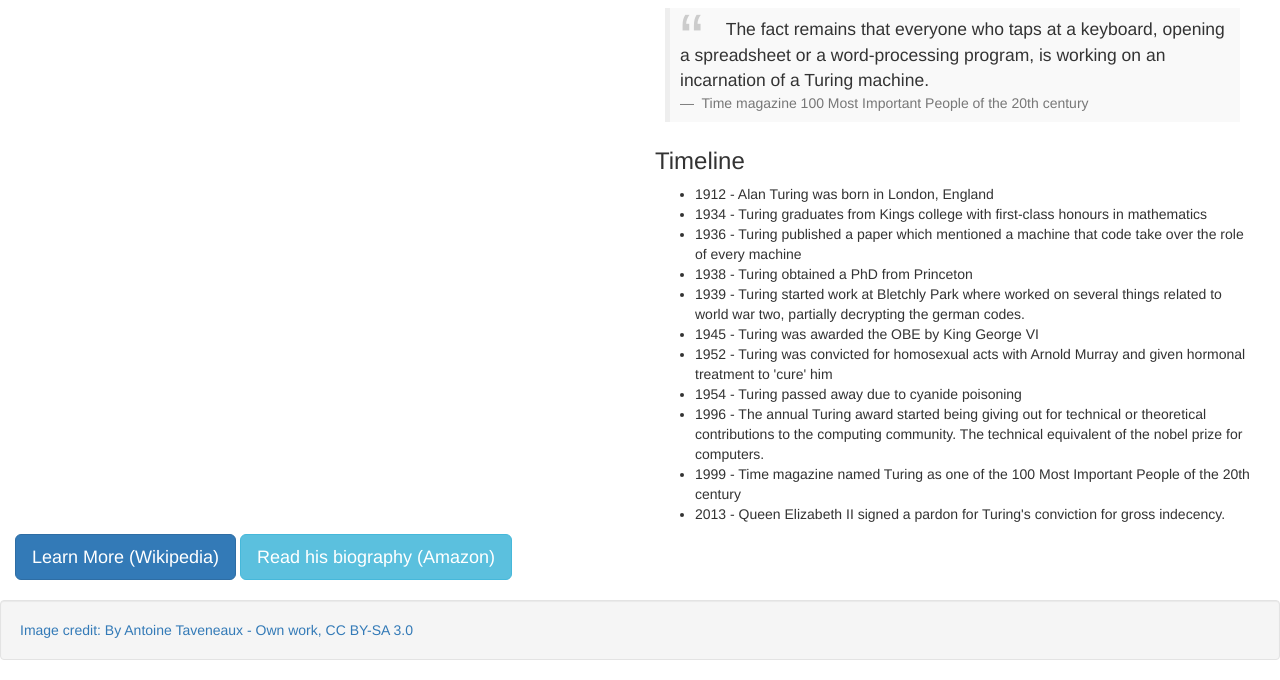
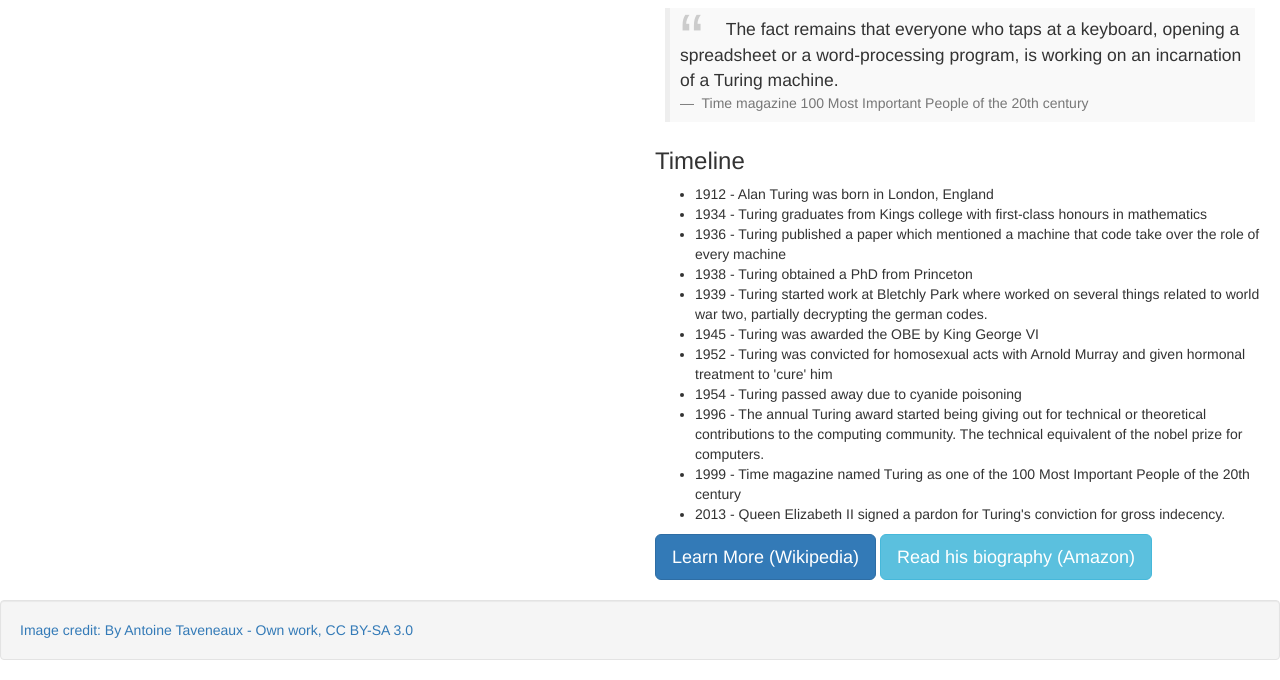
Before and after one commit to harsh183/tribute-alan-turing, a plain HTML site: page index.html in a window 1280 px wide. Shown: the part 382-1062 px from the top of the page. Drawn offline with nearby package versions, Linux system fonts and the light colour scheme.

Commit message:
Make a few structure improvements

```diff
--- a/index.html
+++ b/index.html
@@ -1,13 +1,20 @@
 <!doctype html>
+<head>
+    <meta charset="utf-8">
+    <meta http-equiv="X-UA-Compatible" content="IE=edge">
+    <meta name="viewport" content="width=device-width, initial-scale=1">
+
     <!-- Latest compiled and minified CSS -->
     <link rel="stylesheet" href="https://maxcdn.bootstrapcdn.com/bootstrap/3.3.7/css/bootstrap.min.css" integrity="sha384-BVYiiSIFeK1dGmJRAkycuHAHRg32OmUcww7on3RYdg4Va+PmSTsz/K68vbdEjh4u" crossorigin="anonymous">
     <link rel="stylesheet" href="styles/main.css">
     <!-- Latest compiled and minified JavaScript -->
     <script src="https://maxcdn.bootstrapcdn.com/bootstrap/3.3.7/js/bootstrap.min.js" integrity="sha384-Tc5IQib027qvyjSMfHjOMaLkfuWVxZxUPnCJA7l2mCWNIpG9mGCD8wGNIcPD7Txa" crossorigin="anonymous"></script>
 
-<html lang="en">
+
+</head>
 <body>
     <div class="container-fluid">
+            <div class="row">
             <div class="col-md-6">
                 <img src="images/Turing-statue-Bletchley.jpg"
                      class="img-responsive"/>
@@ -65,16 +72,16 @@
                         conviction for gross indecency.
                     </li>
                 </ul>
+
+                <span class="text-center">
+                     <a href="https://en.wikipedia.org/wiki/Alan_Turing"
+                        class="btn btn-primary btn-lg">Learn More
+                    (Wikipedia)</a>
+
+                    <a href="https://www.amazon.com/Alan-Turing-Enigma-Inspired-Imitation/dp/069116472X" class="btn btn-info btn-lg">Read his biography (Amazon)</a>
+                </span>
             </div>
-
-        <div class="links">
-            <a href="https://en.wikipedia.org/wiki/Alan_Turing"
-               class="btn btn-primary btn-lg center">Learn More (Wikipedia)</a>
-
-            <a href="https://www.amazon.com/Alan-Turing-Enigma-Inspired-Imitation/dp/069116472X" class="btn btn-info btn-lg block">Read his biography (Amazon)</a>
         </div>
-
-
     </div>
 
     <div class="well">
```
Lines whose indentation alone changed are shown as unchanged.
